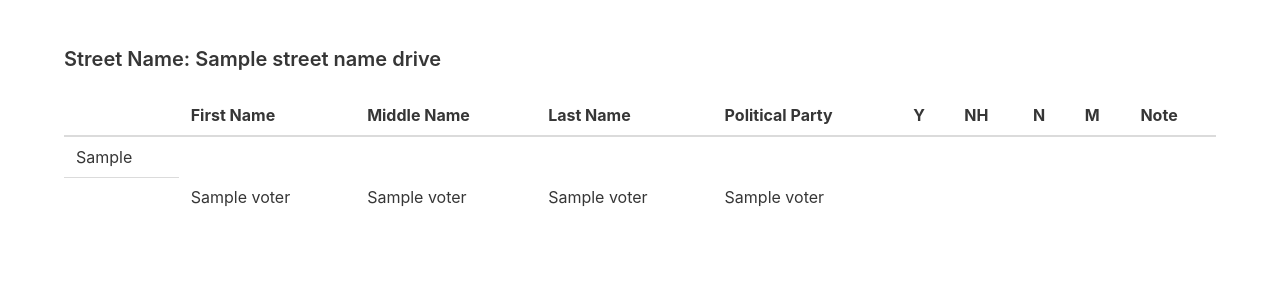
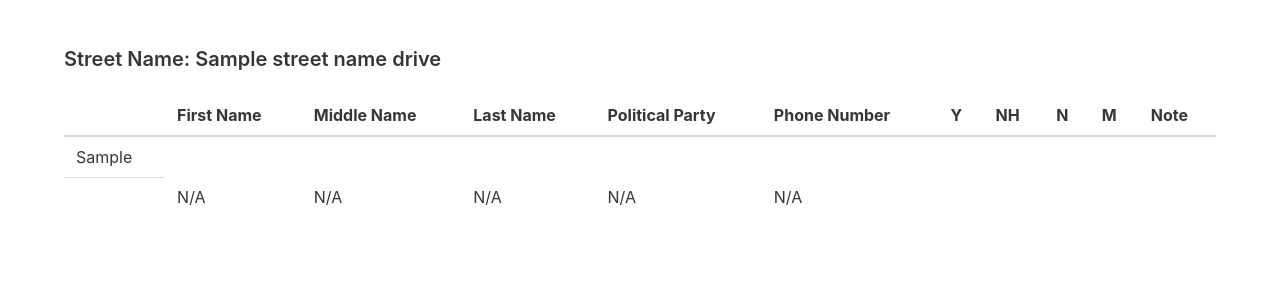
Before and after one commit to 0x11c11e/anaheim_data_flask, a Flask app: template templates/search_voters_printable.html in a window 1280 px wide. Shown: the top 300 px of the page. Run offline with Flask 2, Linux system fonts and the light colour scheme; the template is opened without the code that fills it: most values are stand-ins (such as "Sample title", 1, 10 or a date in 2020); parts of the project's set-up code (start-up, migrations or seed data) failed here and were passed over; some libraries are stand-ins or nearby versions.

Commit message:
Phone Number

```diff
--- a/templates/search_voters_printable.html
+++ b/templates/search_voters_printable.html
@@ -25,6 +25,7 @@
               <th>Middle Name</th>
               <th>Last Name</th>
               <th>Political Party</th>
+              <th>Phone Number</th>
               <th>Y</th>
               <th>NH</th>
               <th>N</th>
@@ -40,10 +41,11 @@
             {% for voter in grouped_voters[grouped_voter] %}
             <tr>
               <td></td>
-              <td>{{ voter[5] }}</td>
-              <td>{{ voter[6] }}</td>
-              <td>{{ voter[4] }}</td>
-              <td>{{ voter[38] }}</td>
+              <td>{{ voter[5] or 'N/A' }}</td>
+              <td>{{ voter[6] or 'N/A' }}</td>
+              <td>{{ voter[4] or 'N/A' }}</td>
+              <td>{{ voter[38] or 'N/A' }}</td>
+              <td>{{ voter[25] or 'N/A' }}</td>
               <td></td>
               <td></td>
               <td></td>
```
